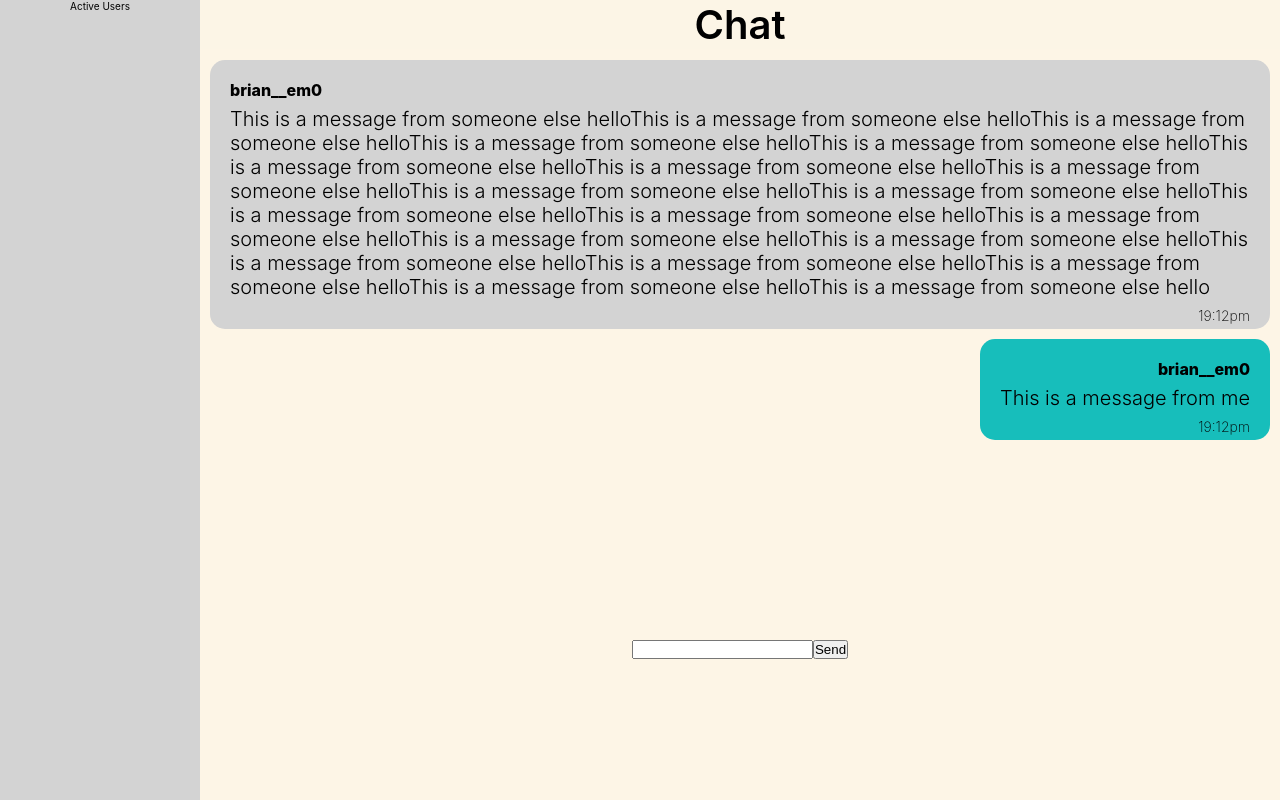
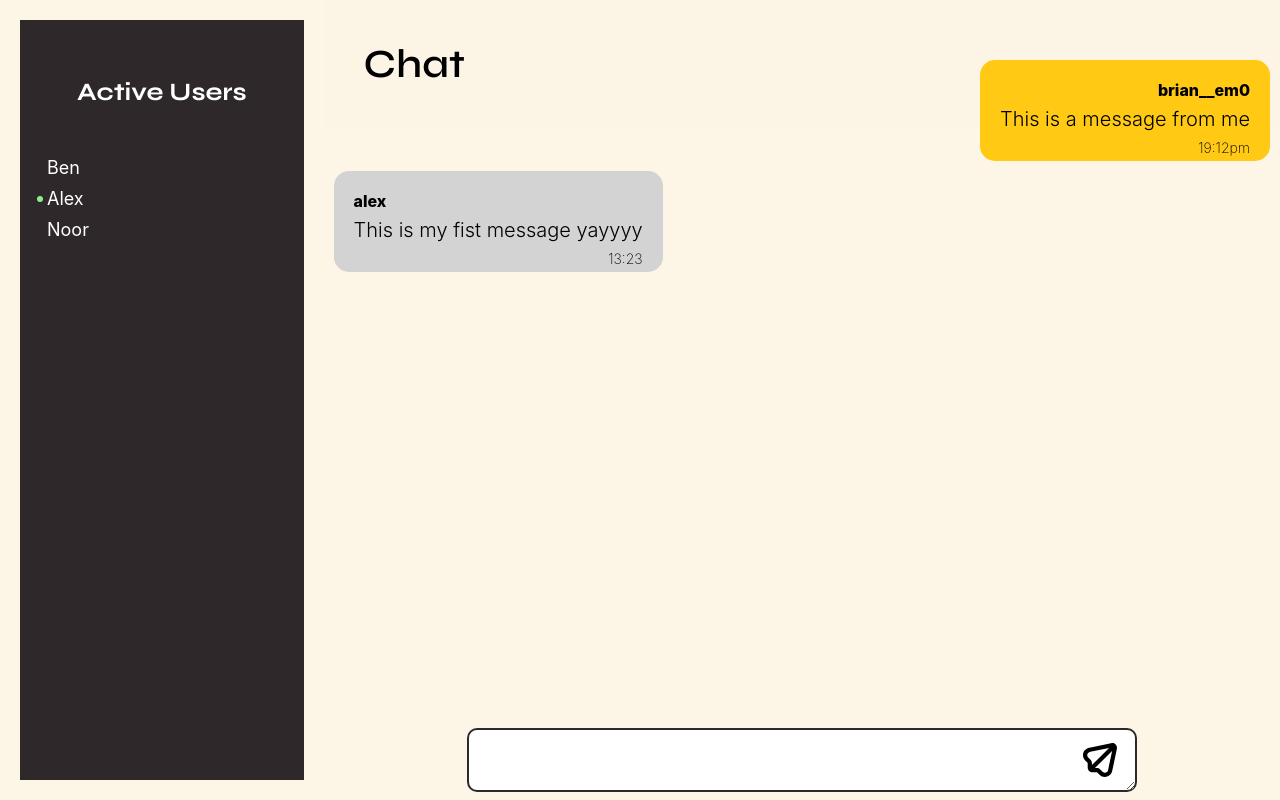
Before and after one commit to alexHoggett/chat-app, a React (Create React App) app in the folder client/: page /chat in a window 1280 px wide. Built offline with nearby package versions, Linux system fonts and the light colour scheme.

Commit message:
working client side

```diff
--- a/client/package.json
+++ b/client/package.json
@@ -3,9 +3,14 @@
   "version": "0.1.0",
   "private": true,
   "dependencies": {
+    "@fortawesome/fontawesome-svg-core": "^6.2.0",
+    "@fortawesome/free-regular-svg-icons": "^6.2.0",
+    "@fortawesome/free-solid-svg-icons": "^6.2.0",
+    "@fortawesome/react-fontawesome": "^0.2.0",
     "@testing-library/jest-dom": "^5.16.5",
     "@testing-library/react": "^13.4.0",
     "@testing-library/user-event": "^13.5.0",
+    "babel-plugin-macros": "^3.1.0",
     "node-sass": "^7.0.3",
     "react": "^18.2.0",
     "react-dom": "^18.2.0",
--- a/client/public/index.html
+++ b/client/public/index.html
@@ -27,7 +27,9 @@
     <link rel="preconnect" href="https://fonts.googleapis.com">
     <link rel="preconnect" href="https://fonts.gstatic.com" crossorigin>
     <link href="https://fonts.googleapis.com/css2?family=Syne:wght@400;500;600;700;800&display=swap" rel="stylesheet">
-    <title>React App</title>
+
+    <link rel="stylesheet" href="https://cdnjs.cloudflare.com/ajax/libs/font-awesome/4.7.0/css/font-awesome.min.css">
+    <title>Chat App</title>
   </head>
   <body>
     <noscript>You need to enable JavaScript to run this app.</noscript>
--- a/client/src/App.css
+++ b/client/src/App.css
@@ -145,18 +145,78 @@ html {
   flex-grow: 1;
   position: relative; }
 
-.chat-input-container {
-  height: 20%; }
+.chat-input__container {
+  height: 10%;
+  display: flex;
+  flex-direction: row;
+  align-items: center;
+  justify-content: center;
+  position: relative; }
 
-.users-container {
+.chat-input__text {
+  border-radius: 10px;
+  width: 70%;
+  min-height: 50%;
+  font-size: 2rem;
+  padding: 0.7rem 2rem;
+  border: 2px solid var(--color-raisin-black);
+  resize: vertical; }
+  .chat-input__text:focus {
+    outline: none; }
+
+.chat-input__button {
+  position: absolute;
+  right: 17%;
+  width: 3.4rem;
+  height: 3.4rem;
+  background-color: white;
+  border: none;
+  cursor: pointer;
+  transition: all 0.2s; }
+  .chat-input__button:hover {
+    width: 4rem;
+    height: 4rem; }
+
+.chat-input__icon {
+  width: 100%; }
+
+.users__container {
   height: 100%;
   min-width: 20rem;
   display: inline-block;
-  background-color: lightgray; }
+  background-color: var(--color-raisin-black);
+  color: white;
+  border: 2rem solid oldlace;
+  padding: 1.7rem; }
+
+.users__heading {
+  font-size: 2.5rem;
+  margin-bottom: 1rem; }
+
+.users__list {
+  list-style: none;
+  text-align: left;
+  font-size: 1.8rem; }
+  .users__list > li {
+    position: relative;
+    margin-left: 1rem; }
+    .users__list > li:not(:last-child) {
+      margin-bottom: 1rem; }
+
+.current-user::before {
+  content: '';
+  border-radius: 50%;
+  background-color: lightgreen;
+  position: absolute;
+  top: 50%;
+  left: -10px;
+  height: 6px;
+  width: 6px;
+  transform: translateY(-50%); }
 
 .messages-container {
   overflow: scroll;
-  height: 80%;
+  height: 90%;
   padding-top: 5rem; }
 
 .message-wrapper {
@@ -179,7 +239,8 @@ html {
 .message__content {
   font-size: 2rem;
   font-weight: 300;
-  margin-bottom: 1rem; }
+  margin-bottom: 1rem;
+  white-space: pre-line; }
 
 .message__time {
   font-size: 1.4rem;
@@ -191,7 +252,7 @@ html {
 .message--by-user {
   text-align: right; }
   .message--by-user > div {
-    background-color: var(--color-blue-green); }
+    background-color: var(--color-sunglow); }
 
 .center {
   display: flex;
--- a/client/src/pages/Chat.js
+++ b/client/src/pages/Chat.js
@@ -1,23 +1,63 @@
+import { useState, useTransition, forwardRef, useRef} from 'react';
+
 function Chat () {
+  const [messages, addMessage] = useState([{
+    username: 'alex',
+    time: new Date(),
+    message: 'This is my fist message yayyyy'
+  }]);
+
+  const [currentUser, updateUser] = useState('Alex');
+
+  const [users, updateUsers] = useState(['Ben', 'Alex', 'Noor']);
+
+  const [currentMessage, updateCurrentMessage] = useState('');
+
+  const formRef = useRef(null);
+
+  // console.log(messages);
+
+  const sendMessage = (e) => {
+    e.preventDefault();
+    addMessage(prevMessages => {
+      return [...prevMessages, {username: 'paul',
+      time: new Date(),
+      message: currentMessage}]
+    });
+    updateCurrentMessage('');
+    // console.log(messages);
+  }
+
+  const onEnter = (e) => {
+    if(e.keyCode == 13 && e.shiftKey == false) {
+      e.preventDefault();
+      formRef.current.requestSubmit()
+    }
+  }
+
+  const setTypedText = (e) => updateCurrentMessage(e.target.value);
+
   return (
     <div className="chat-page-container">
 
-      <div className="users-container">
-        Active Users
+      <div className="users__container">
+        <h3 className="users__heading heading">Active Users</h3>
+        <ul className="users__list">
+          {users.map((user, index) =>
+            <li
+              key={index}
+              className={user == currentUser ? 'current-user' : ''}
+            >
+              {user}
+            </li>
+          )}
+        </ul>
       </div>
 
       <div className="chat-container">
-      <h1 className="page-heading">Chat</h1>
+      <h1 className="page-heading heading">Chat</h1>
 
         <div className="messages-container">
-          <Message
-            username={"brian__em0"}
-            time={"19:12pm"}
-            messageByUser={false}
-          >
-            This is a message from someone else helloThis is a message from someone else helloThis is a message from someone else helloThis is a message from someone else helloThis is a message from someone else helloThis is a message from someone else helloThis is a message from someone else helloThis is a message from someone else helloThis is a message from someone else helloThis is a message from someone else helloThis is a message from someone else helloThis is a message from someone else helloThis is a message from someone else helloThis is a message from someone else helloThis is a message from someone else helloThis is a message from someone else helloThis is a message from someone else helloThis is a message from someone else helloThis is a message from someone else helloThis is a message from someone else hello
-          </Message>
-
           <Message
             username={"brian__em0"}
             time={"19:12pm"}
@@ -25,16 +65,33 @@ function Chat () {
           >
             This is a message from me
           </Message>
+          {messages.map((message, index) =>
+            <Message
+              key={index}
+              username={message.username}
+              time={`${message.time.getHours()}:${message.time.getMinutes()}`}
+              messageByUser={message.username == currentUser}
+            >
+            {message.message}
+            </Message>
+
+          )}
         </div>
 
-        <ChatInput />
+        <ChatInput
+          onSubmit={sendMessage}
+          value={currentMessage}
+          onChange={setTypedText}
+          onEnterPress={onEnter}
+          ref={formRef}
+        />
+
       </div>
     </div>
   )
 }
 
-function Message ({username, time, messageByUser, children}) {
-  console.log(children);
+const Message = ({username, time, messageByUser, children}) => {
   return (
     <div className={`message-wrapper ${messageByUser ? 'message--by-user' : ''}`}>
       <div className="message-container">
@@ -46,13 +103,23 @@ function Message ({username, time, messageByUser, children}) {
   );
 }
 
-function ChatInput () {
-  return (
-    <div className="chat-input-container">
-      <input type="text" />
-      <button>Send</button>
-    </div>
-  )
-}
+const ChatInput = forwardRef(({onSubmit, value, onChange, onEnterPress}, givenRef) =>
+    <form onSubmit={onSubmit} className="chat-input__container" ref={givenRef}>
+      <textarea
+        type='textarea'
+        name='textarea'
+        value={value}
+        onChange={onChange}
+        className='chat-input__text'
+        onKeyDown={onEnterPress}
+      />
+      <button
+        className='chat-input__button'
+        type='submit'
+      >
+        <img src="paper-plane.svg" className='chat-input__icon'/>
+      </button>
+    </form>
+)
 
 export default Chat;
--- a/client/src/sass/_components.scss
+++ b/client/src/sass/_components.scss
@@ -153,20 +153,99 @@
   position: relative;
 }
 
-.chat-input-container{
-  height: 20%;
+.chat-input{
+  &__container{
+    height: 10%;
+    display: flex;
+    flex-direction: row;
+    align-items: center;
+    justify-content: center;
+    position: relative;
+  }
+
+  &__text{
+    border-radius: 10px;
+    width: 70%;
+    min-height: 50%;
+    font-size: 2rem;
+    padding: 0.7rem 2rem;
+    border: 2px solid var(--color-raisin-black);
+    resize: vertical;
+
+    &:focus{
+      outline: none;
+    }
+  }
+
+  &__button{
+    position: absolute;
+    right: 17%;
+
+    width: 3.4rem;
+    height: 3.4rem;
+    background-color: white;
+    border: none;
+    cursor: pointer;
+    transition: all 0.2s;
+
+    &:hover{
+      width:4rem;
+      height: 4rem;
+    }
+  }
+
+  &__icon{
+    width: 100%;
+  }
 }
 
-.users-container{
-  height: 100%;
-  min-git width: 20rem;
-  display: inline-block;
-  background-color: lightgray;
+.users{
+  &__container{
+    height: 100%;
+    min-width: 20rem;
+    display: inline-block;
+    background-color: var(--color-raisin-black);
+    color: white;
+    border: 2rem solid oldlace;
+    padding: 1.7rem;
+  }
+
+  &__heading{
+    font-size: 2.5rem;
+    // padding: 1rem;
+    margin-bottom: 1rem;
+  }
+
+  &__list{
+    list-style: none;
+    text-align: left;
+    font-size: 1.8rem;
+
+    & > li{
+      position: relative;
+      margin-left: 1rem;
+      &:not(:last-child){
+        margin-bottom: 1rem;
+      }
+    }
+  }
+}
+
+.current-user::before{
+  content: '';
+  border-radius: 50%;
+  background-color: lightgreen;
+  position: absolute;
+  top: 50%;
+  left: -10px;
+  height: 6px;
+  width: 6px;
+  transform: translateY(-50%);
 }
 
 .messages-container{
   overflow: scroll;
-  height: 80%;
+  height: 90%;
   padding-top: 5rem;
 }
 
@@ -195,6 +274,7 @@
     font-size: 2rem;
     font-weight: 300;
     margin-bottom: 1rem;
+    white-space: pre-line;
   }
 
   &__time{
@@ -209,7 +289,7 @@
     text-align: right;
 
     & > div {
-      background-color: var(--color-blue-green);
+      background-color: var(--color-sunglow);
     }
   }
 }
```
Also changed, not shown: client/public/paper-plane.svg (added), 1 other file (tests, documents, lock files or other folders).
